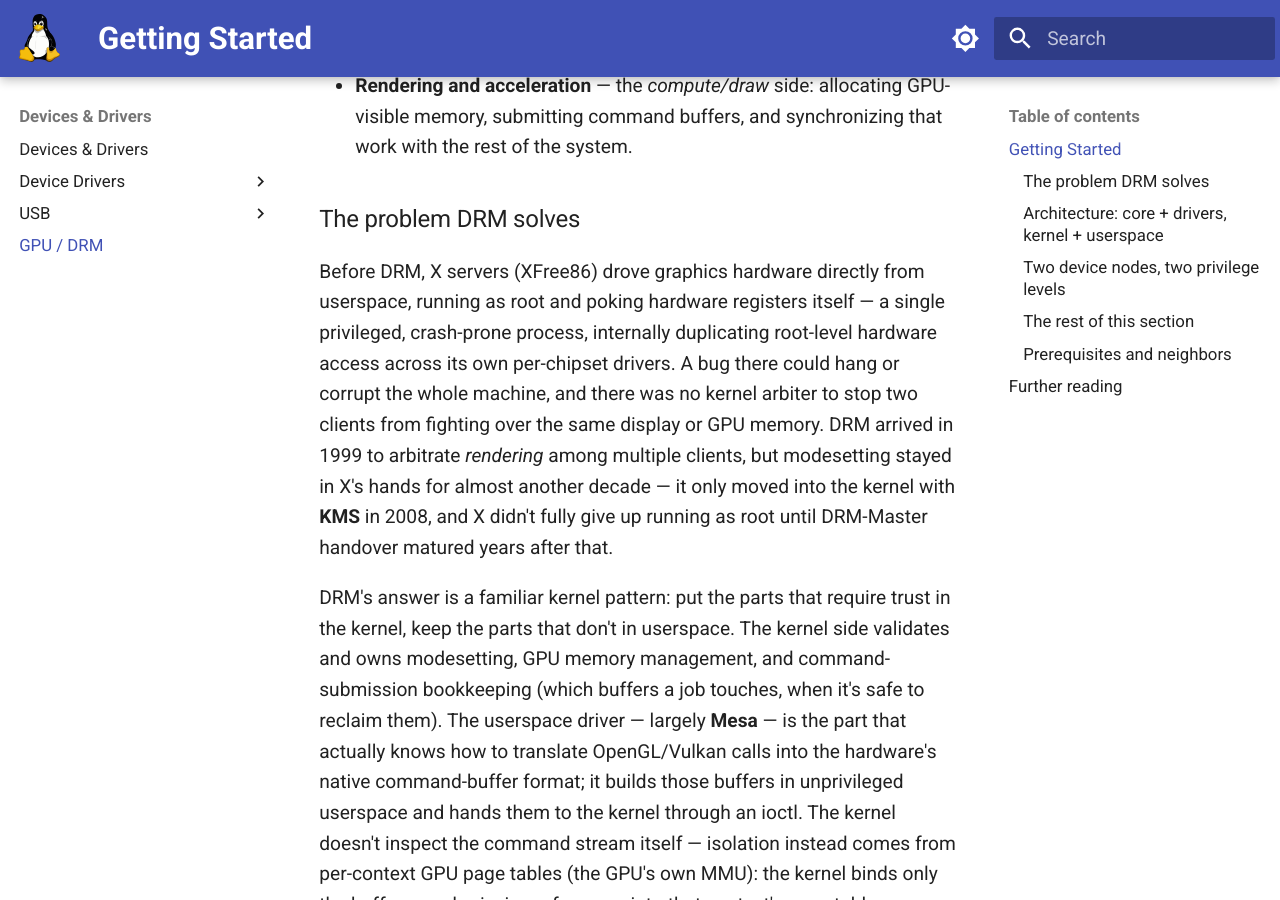
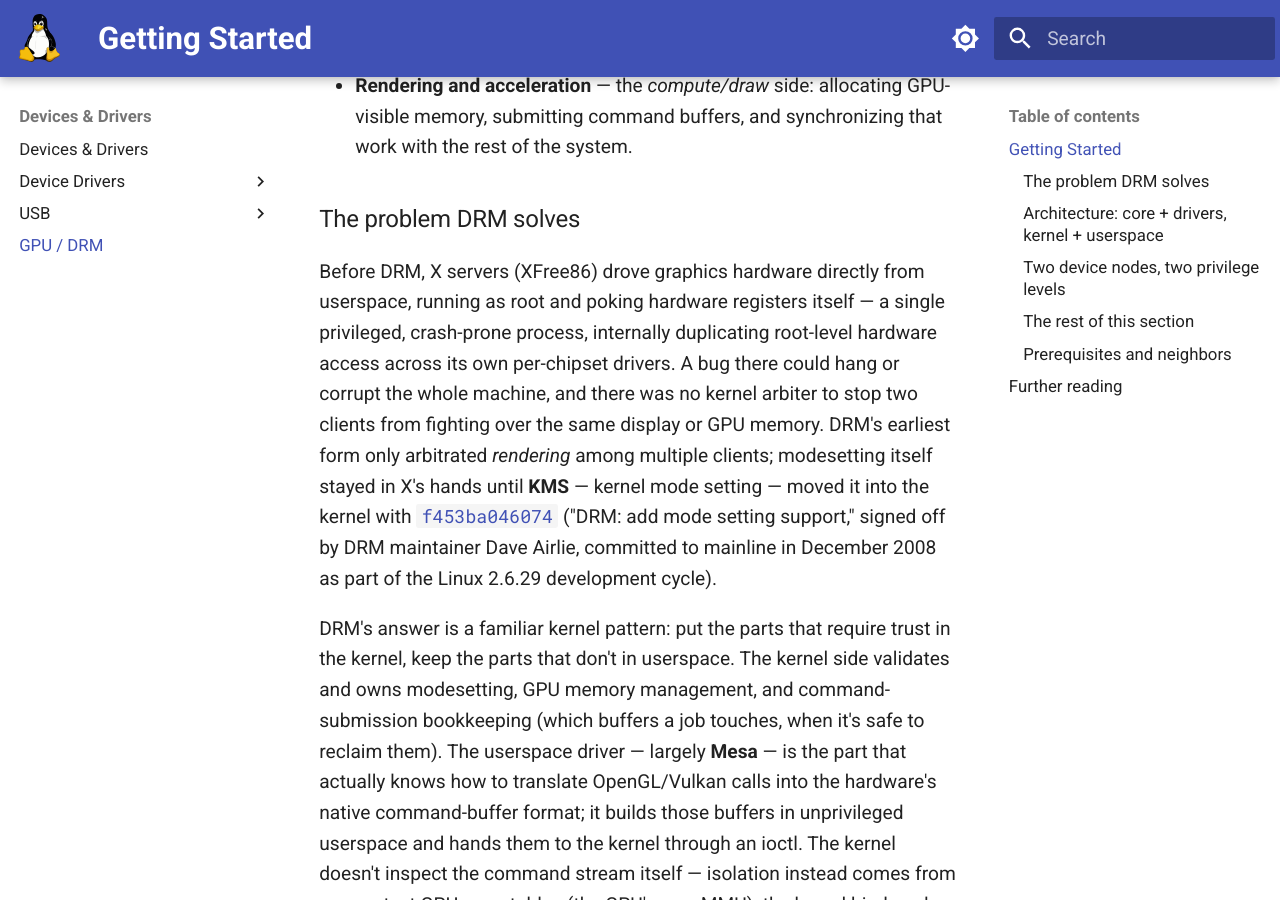
Before and after one commit to laveeshb/linux-kernel-internals, an MkDocs documentation site: the page built from docs/drm/README.md, in a window 1280 px wide and 900 px high, scrolled down 728 px. Built offline with MkDocs 1.6.1 and Material for MkDocs 9.7.7, drawn with Linux system fonts in a browser that asks for light colours.

Commit message:
drm: cite the KMS history claim to the primary commit, not a wiki
The fix-pass history paragraph asserted dates (DRM 'arrived in 1999', KMS
'in 2008') with no citation at all, and the 2008 date was wrong. Verified
directly against the kernel git history instead of a secondary retrospective:
KMS landed via f453ba046074 ('DRM: add mode setting support', signed off by
DRM maintainer Dave Airlie, committed December 2008, part of the 2.6.29 cycle
per Linus's own signed v2.6.29 tag). Dropped the unverifiable 1999 date and a
trailing causal claim (X giving up root) that I could not confirm against an
authoritative source rather than a community wiki.

```diff
--- a/docs/drm/README.md
+++ b/docs/drm/README.md
@@ -11,7 +11,7 @@ A GPU is a single, expensive, stateful piece of hardware that many unrelated pro
 
 ### The problem DRM solves
 
-Before DRM, X servers (XFree86) drove graphics hardware directly from userspace, running as root and poking hardware registers itself — a single privileged, crash-prone process, internally duplicating root-level hardware access across its own per-chipset drivers. A bug there could hang or corrupt the whole machine, and there was no kernel arbiter to stop two clients from fighting over the same display or GPU memory. DRM arrived in 1999 to arbitrate *rendering* among multiple clients, but modesetting stayed in X's hands for almost another decade — it only moved into the kernel with **KMS** in 2008, and X didn't fully give up running as root until DRM-Master handover matured years after that.
+Before DRM, X servers (XFree86) drove graphics hardware directly from userspace, running as root and poking hardware registers itself — a single privileged, crash-prone process, internally duplicating root-level hardware access across its own per-chipset drivers. A bug there could hang or corrupt the whole machine, and there was no kernel arbiter to stop two clients from fighting over the same display or GPU memory. DRM's earliest form only arbitrated *rendering* among multiple clients; modesetting itself stayed in X's hands until **KMS** — kernel mode setting — moved it into the kernel with [`f453ba046074`](https://git.kernel.org/linus/f453ba0460742ad027ae0c4c7d61e62817b3e7ef) ("DRM: add mode setting support," signed off by DRM maintainer Dave Airlie, committed to mainline in December 2008 as part of the Linux 2.6.29 development cycle).
 
 DRM's answer is a familiar kernel pattern: put the parts that require trust in the kernel, keep the parts that don't in userspace. The kernel side validates and owns modesetting, GPU memory management, and command-submission bookkeeping (which buffers a job touches, when it's safe to reclaim them). The userspace driver — largely **Mesa** — is the part that actually knows how to translate OpenGL/Vulkan calls into the hardware's native command-buffer format; it builds those buffers in unprivileged userspace and hands them to the kernel through an ioctl. The kernel doesn't inspect the command stream itself — isolation instead comes from per-context GPU page tables (the GPU's own MMU): the kernel binds only the buffers a submission references into that context's page tables, so one client's commands simply cannot address another client's memory.
 
```
